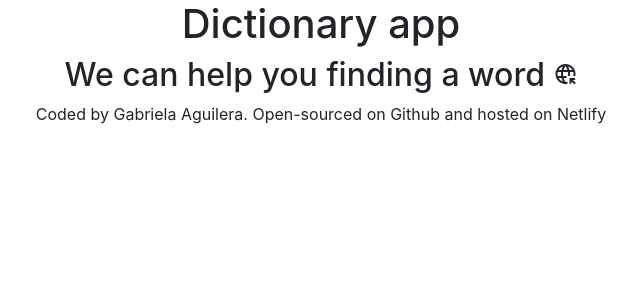
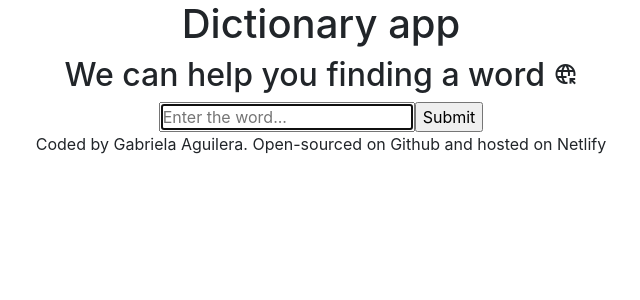
Before and after one commit to gabiaguilerav/dictionary, a React (Create React App) app: page / in a window 1280 px wide. Shown: the top 300 px of the page, without its empty margins (319-959 px from the left). Built offline with nearby package versions, Linux system fonts and the light colour scheme.

Commit message:
Search engine added

```diff
--- a/src/App.js
+++ b/src/App.js
@@ -1,4 +1,5 @@
 import "./App.css";
+import Dictionary from "./Dictionary";
 
 export default function App() {
   return (
@@ -7,8 +8,10 @@ export default function App() {
         <h1>Dictionary app</h1>
         <h2>
           We can help you finding a word{" "}
-          <span class="material-symbols-outlined">captive_portal</span>
+          <span className="material-symbols-outlined">captive_portal</span>
         </h2>
+
+        <Dictionary />
 
         <footer>
           Coded by Gabriela Aguilera. Open-sourced on Github and hosted on
--- /dev/null
+++ b/src/Dictionary.js
@@ -0,0 +1,30 @@
+import React, { useState } from "react";
+
+export default function Dictionary() {
+  let [keyword, setKeyword] = useState("");
+
+  function search(event) {
+    event.preventDefault();
+    alert(`Searching for ${keyword}`);
+  }
+
+  function handleKeywordChange(event) {
+    console.log(event.target.value);
+    setKeyword(event.target.value);
+  }
+
+  return (
+    <div className="Dictionary">
+      <form onSubmit={search}>
+        <input
+          type="search"
+          placeholder="Enter the word..."
+          required
+          autoFocus={true}
+          onChange={handleKeywordChange}
+        />
+        <input type="submit" />
+      </form>
+    </div>
+  );
+}
```
